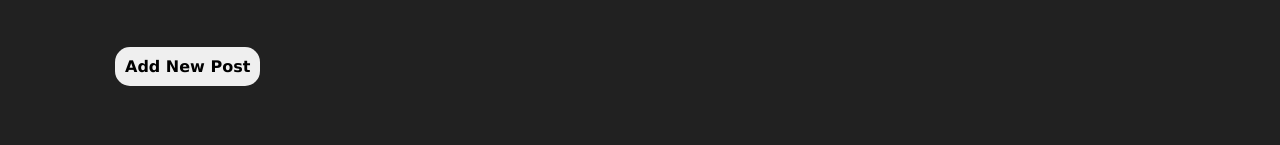
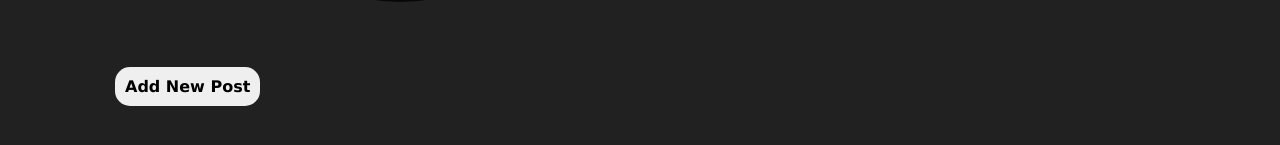
Before and after one commit to Pragyani/art-gallery, a React (Create React App) app: page /profilepage in a window 1280 px wide. Shown: the part 483-628 px from the top of the page. Built offline with nearby package versions, Linux system fonts and the light colour scheme; grey boxes are pictures that could not be loaded.

Commit message:
add : changes in width n height of img

```diff
--- a/src/pages/semiPages/UserAcountPage/UserPage/userpage.css
+++ b/src/pages/semiPages/UserAcountPage/UserPage/userpage.css
@@ -31,7 +31,8 @@
 }
 
 .text-file .user-pImg img {
-    width: 144%;
+    width: 270%;
+    height: 18pc;
     position: relative;
     border-radius: 60%;
     /* top: 10px; */
@@ -583,8 +584,8 @@
 .add-new-post-btn {
     padding: 10px;
     border-radius: 15px;
-    margin-top: 10px;
-    margin-bottom: 10px;
+    margin-top: 30px;
+    margin-bottom: 20px;
     margin-left: 10px;
     border: none;
     outline: none;
```
